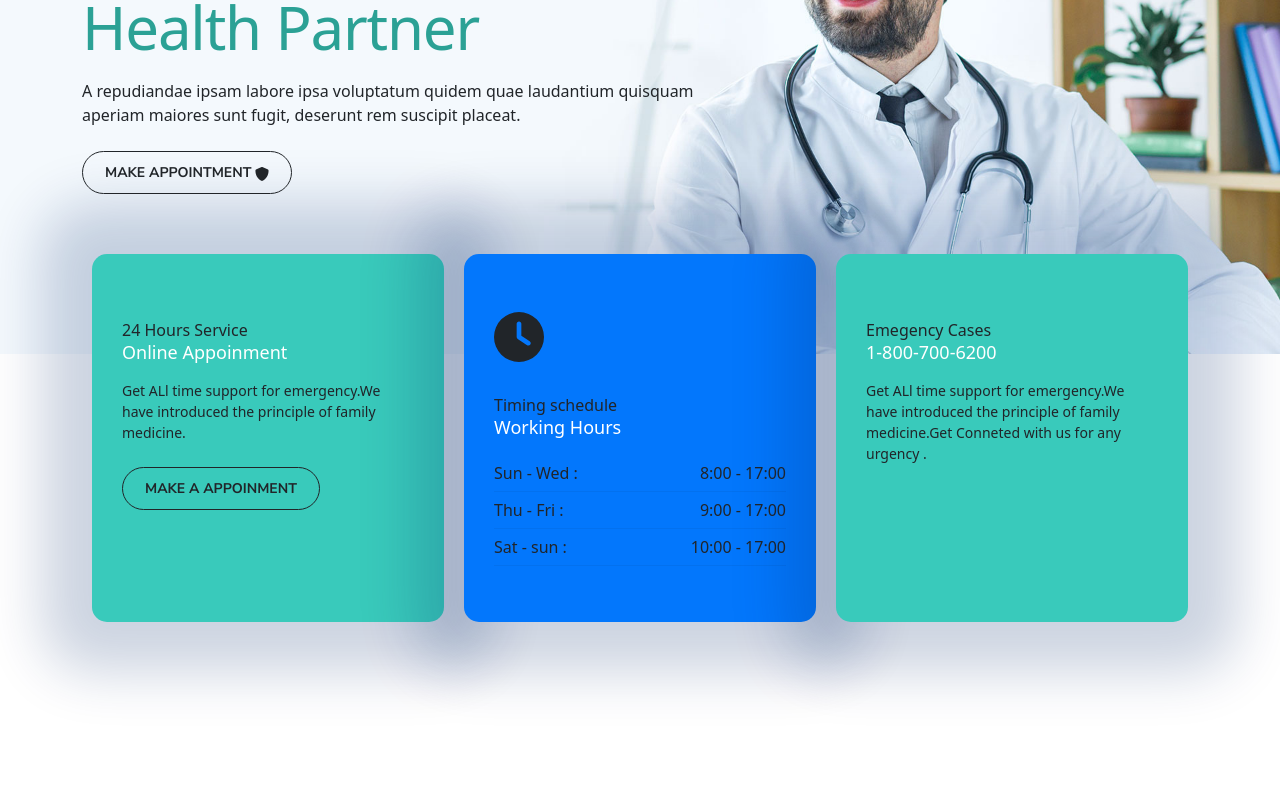
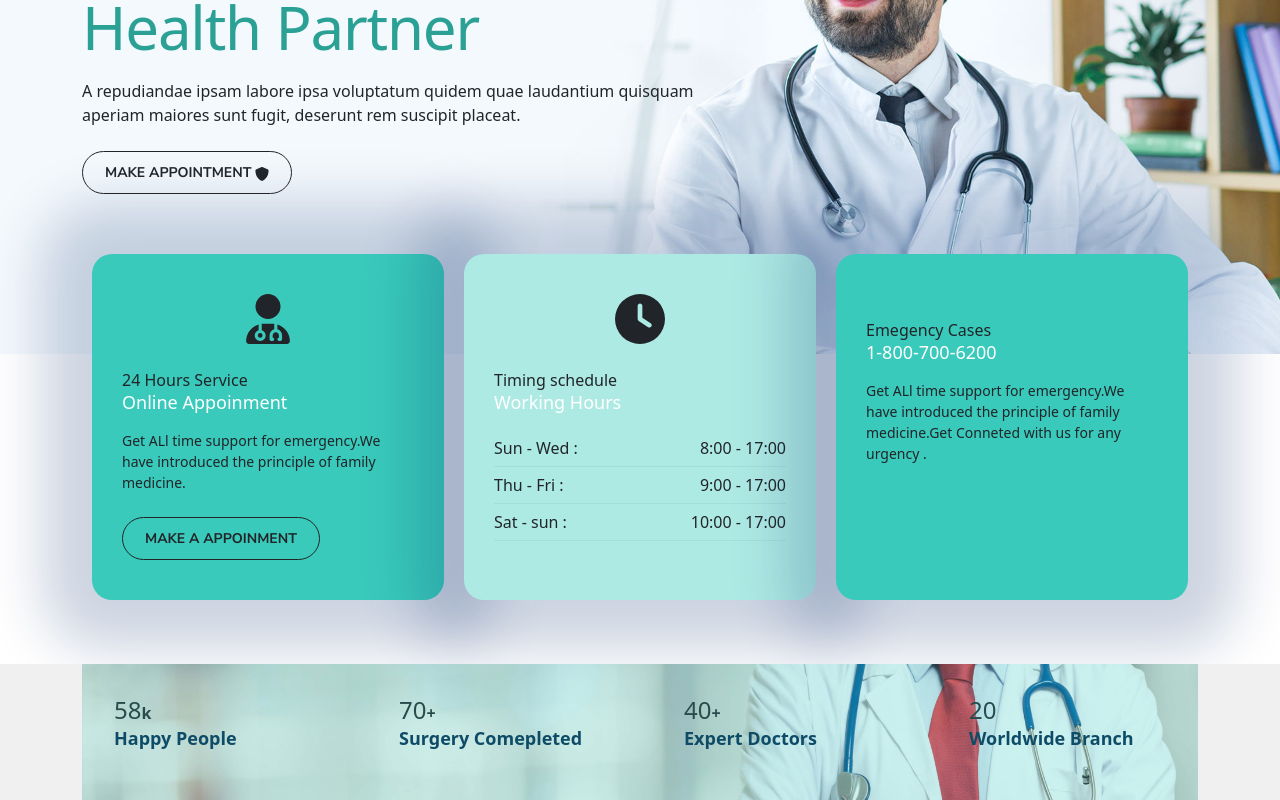
Before and after one commit to mohamadmohssen/childTherapy, a React (Vite) app: page / in a window 1280 px wide. Shown: the part 270-1070 px from the top of the page. Before the commit the page ends 892 px from the top, so only its background shows below. Built offline with nearby package versions, Linux system fonts and the light colour scheme.

Commit message:
home page editing

```diff
--- a/src/Components/Home.jsx
+++ b/src/Components/Home.jsx
@@ -2,12 +2,14 @@ import "bootstrap/dist/css/bootstrap.min.css";
 import "bootstrap/dist/js/bootstrap.bundle.min";
 import Header from "/src/Parts/Header";
 import Navbar from "/src/Parts/Navbar";
+import BarAutoIncrement from "../Parts/BarAutoIncrement";
 
 const Home = () => {
   return (
     <>
+      <Navbar />
       <Header />
-      <Navbar />
+      <BarAutoIncrement />
     </>
   );
 };
--- a/src/Parts/AttachedCards.jsx
+++ b/src/Parts/AttachedCards.jsx
@@ -1,8 +1,32 @@
 import "bootstrap/dist/css/bootstrap.min.css";
 import "bootstrap/dist/js/bootstrap.bundle.min";
 import "../css/attachedcards.css";
-import { FaClock } from "react-icons/fa6";
+import { useEffect } from "react";
+import { FaClock, FaUserDoctor } from "react-icons/fa6";
 const AttachedCards = () => {
+  /*This use effect is for let the component float up when scrollin to it*/
+  useEffect(() => {
+    const floatingComponents = document.querySelectorAll(".float-up-animation");
+
+    const observer = new IntersectionObserver(
+      (entries) => {
+        entries.forEach((entry) => {
+          if (entry.isIntersecting) {
+            entry.target.classList.add("visible");
+          }
+        });
+      },
+      { threshold: 0.4 }
+    );
+
+    floatingComponents.forEach((component) => {
+      observer.observe(component);
+    });
+
+    return () => {
+      observer.disconnect();
+    };
+  }, []);
   return (
     <section class="features">
       <div class="container">
@@ -13,8 +37,15 @@ const AttachedCards = () => {
                 class="feature-item mb-5 mb-lg-0"
                 style={{ backgroundColor: "#39cabb" }}
               >
-                <div class="feature-icon mb-4">
-                  <i class="icofont-surgeon-alt"></i>
+                <div
+                  class="feature-icon mb-4"
+                  style={{
+                    fontSize: "50px",
+                    display: "grid",
+                    justifyContent: "center",
+                  }}
+                >
+                  <FaUserDoctor />
                 </div>
                 <span>24 Hours Service</span>
                 <h4 class="mb-3">Online Appoinment</h4>
@@ -29,9 +60,16 @@ const AttachedCards = () => {
 
               <div
                 class="feature-item mb-5 mb-lg-0"
-                style={{ backgroundColor: "#0377fc" }}
+                style={{ backgroundColor: "#aeeae4" }}
               >
-                <div class="feature-icon mb-4" style={{ fontSize: "50px" }}>
+                <div
+                  class="feature-icon mb-4"
+                  style={{
+                    fontSize: "50px",
+                    display: "grid",
+                    justifyContent: "center",
+                  }}
+                >
                   <FaClock />
                 </div>
                 <span>Timing schedule</span>
--- /dev/null
+++ b/src/Parts/BarAutoIncrement.jsx
@@ -0,0 +1,105 @@
+import "bootstrap/dist/css/bootstrap.min.css";
+import "bootstrap/dist/js/bootstrap.bundle.min";
+import "../css/barai.css";
+import { useEffect } from "react";
+const BarAutoIncrement = () => {
+  useEffect(() => {
+    const counters = document.querySelectorAll(".counter");
+
+    const animateCounters = () => {
+      counters.forEach((counter) => {
+        const target = +counter.dataset.count;
+        const duration = 8000;
+        const totalSteps = 100;
+        const step = Math.ceil(target / totalSteps);
+
+        let currentCount = 0;
+        const updateCount = () => {
+          currentCount += step;
+          if (currentCount >= target) {
+            clearInterval(interval);
+            currentCount = target;
+          }
+          counter.textContent = currentCount;
+        };
+
+        updateCount();
+
+        const interval = setInterval(updateCount, duration / totalSteps);
+      });
+    };
+    const observer = new IntersectionObserver(
+      (entries) => {
+        entries.forEach((entry) => {
+          if (entry.isIntersecting) {
+            animateCounters();
+            observer.unobserve(entry.target);
+          }
+        });
+      },
+      { threshold: 1 }
+    );
+
+    const ctaSection = document.querySelector(".cta-section");
+    observer.observe(ctaSection);
+    return () => {
+      observer.disconnect();
+    };
+  }, []);
+  return (
+    <section className="cta-section float-up-animation">
+      <div className="container">
+        <div className="cta position-relative">
+          <div className="row">
+            <div className="col-lg-3 col-md-6 col-sm-6">
+              <div className="counter-stat">
+                <strong>
+                  <i className="icofont-doctor"></i>
+                  <span className="h3 counter " data-count="58">
+                    0
+                  </span>
+                  k<p className="txt-inside-counter">Happy People</p>
+                </strong>
+              </div>
+            </div>
+            <div className="col-lg-3 col-md-6 col-sm-6">
+              <div className="counter-stat">
+                <strong>
+                  <i className="icofont-flag"></i>
+                  <span className="h3 counter" data-count="70">
+                    0
+                  </span>
+                  +<p className="txt-inside-counter">Surgery Comepleted</p>
+                </strong>
+              </div>
+            </div>
+
+            <div className="col-lg-3 col-md-6 col-sm-6">
+              <div className="counter-stat">
+                <strong>
+                  <i className="icofont-badge"></i>
+                  <span class="h3 counter" data-count="40">
+                    0
+                  </span>
+                  +<p className="txt-inside-counter">Expert Doctors</p>
+                </strong>
+              </div>
+            </div>
+            <div className="col-lg-3 col-md-6 col-sm-6">
+              <div className="counter-stat">
+                <strong>
+                  <i className="icofont-globe"></i>
+                  <span className="h3 counter" data-count="20">
+                    0
+                  </span>
+                  <p className="txt-inside-counter">Worldwide Branch</p>
+                </strong>
+              </div>
+            </div>
+          </div>
+        </div>
+      </div>
+    </section>
+  );
+};
+export default BarAutoIncrement;
--- a/src/Parts/Header.jsx
+++ b/src/Parts/Header.jsx
@@ -8,7 +8,6 @@ import AttachedCards from "./AttachedCards";
 const Header = () => {
   return (
     <div>
-      <Navbar />
       <div className="bgimg">
         <section className="banner mt-5" style={{ padding: 0 }}>
           <div className="container">
@@ -43,6 +42,7 @@ const Header = () => {
           </div>
         </section>
       </div>
+
       <AttachedCards />
     </div>
   );
--- a/src/css/attachedcards.css
+++ b/src/css/attachedcards.css
@@ -1,28 +1,24 @@
 .features {
   margin-top: -100px;
 }
-@keyframes floatUp {
-  from {
-    transform: translateY(10%);
-    opacity: 0;
-  }
-  to {
-    transform: translateY(0);
-    opacity: 2;
-  }
+
+.float-up-animation {
+  opacity: 0;
+  transform: translateY(50px); /* Adjust the initial translateY value */
+  transition: opacity 0.5s ease, transform 1s ease; /* Add smooth transition effects */
 }
 
-.float-up-animation {
-  animation: floatUp 0.8s ease forwards;
+.float-up-animation.visible {
+  opacity: 1;
+  transform: translateY(0); /* Reset transform */
 }
 .feature-item {
   flex-basis: 33.33%;
   margin: 0px 10px;
   padding: 40px 30px;
   background-color: rgb(255, 244, 244);
-  border-radius: 15px 15px 15px 15px;
+  border-radius: 20px;
   box-shadow: 0px 0px 55px 50px rgba(0, 42, 106, 0.2);
-  border-color: blueviolet;
 
   .feature-icon {
     i {
--- /dev/null
+++ b/src/css/barai.css
@@ -0,0 +1,29 @@
+.cta {
+  background: url("../images/counter-bg.jpg") no-repeat 50% 50%;
+  background-size: cover;
+  position: relative;
+}
+.cta::before {
+  position: absolute;
+  content: "";
+  left: 0px;
+  top: 0px;
+  width: 100%;
+  height: 100%;
+  background: rgba(57, 202, 187, 0.24);
+}
+.mb-30 {
+  margin-bottom: 30px;
+}
+
+.cta-section {
+  margin-top: 4rem;
+  background-color: rgb(240, 240, 240);
+}
+.txt-inside-counter {
+  font-size: large;
+  color: #01244c;
+}
+.counter-stat {
+  padding: 2rem;
+}
```
Also changed, not shown: src/images/counter-bg.jpg (added).
